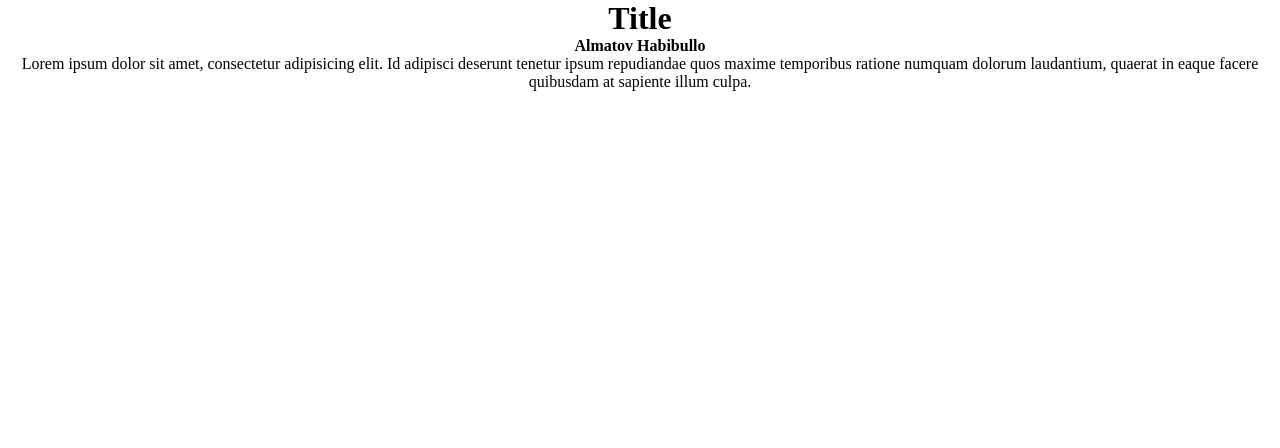
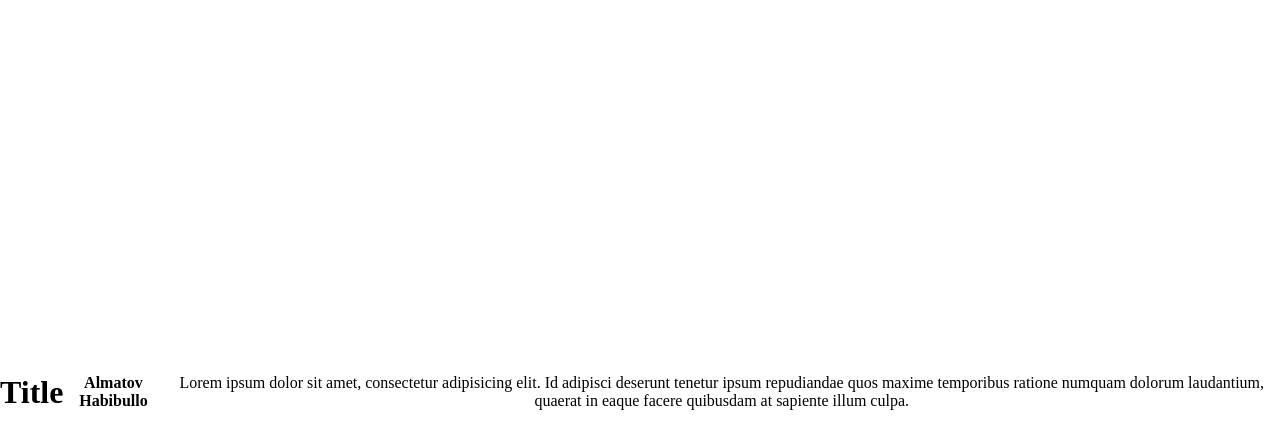
Before and after one commit to hbbll/hbbll.github.io, a plain HTML site: page index.html in a window 1280 px wide. Drawn offline with Linux system fonts and the light colour scheme.

Commit message:
adding-styles

```diff
--- a/index.css
+++ b/index.css
@@ -1,5 +1,18 @@
 * {
+	margin: 0;
 	padding: 0;
-	margin: auto;
-	text-align: center;
+	box-sizing: border-box;
 }
+
+body {
+	display: flex;
+	justify-content: center; /* Centers content horizontally */
+	align-items: center; /* Centers content vertically */
+	min-height: 100vh; /* Full viewport height */
+	text-align: center; /* Centers text */
+	margin: 0; /* Removes default body margin */
+}
+
+h1, b, p {
+	margin-bottom: 1rem; /* Adds some space between elements */
+}
```
